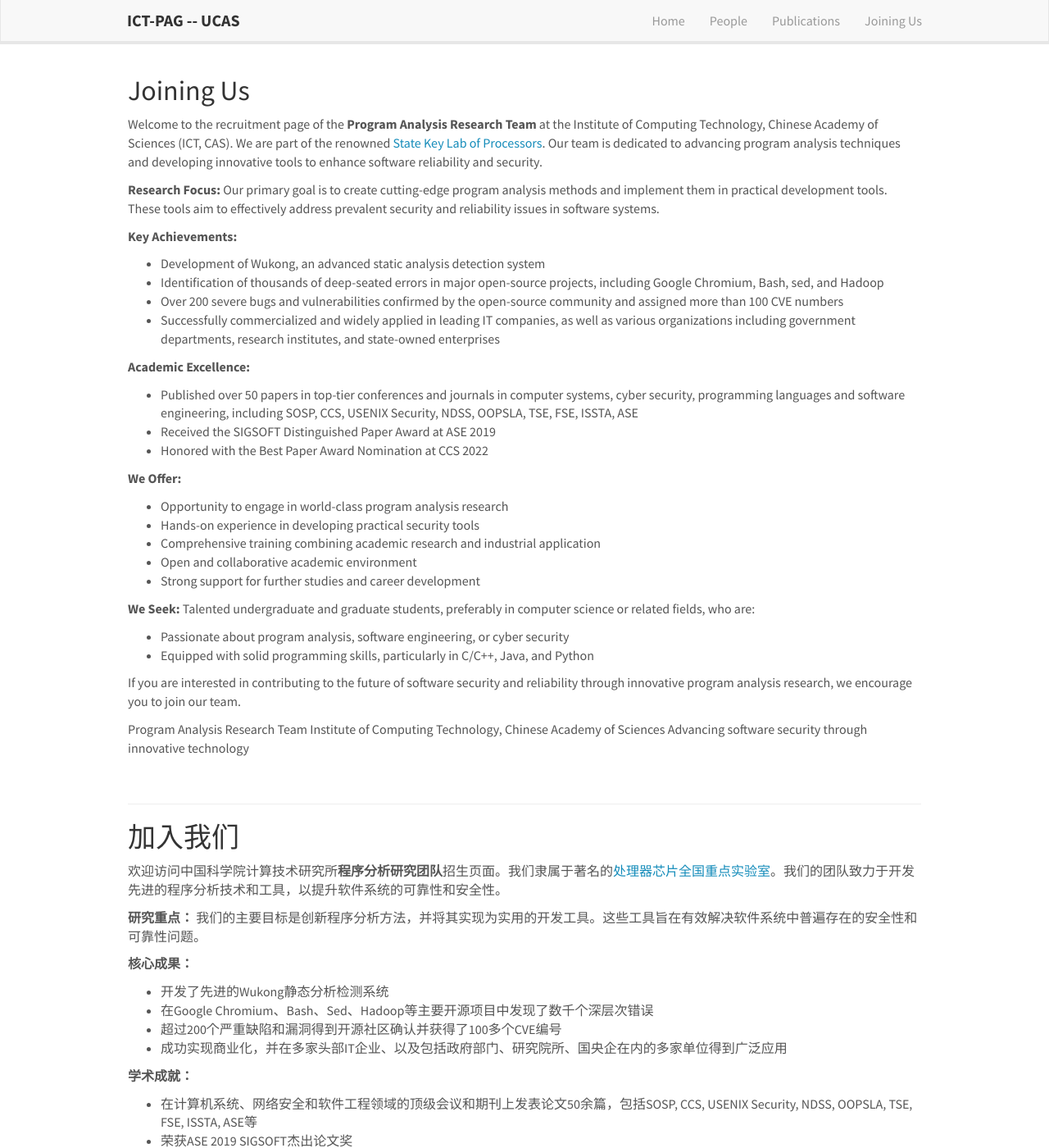
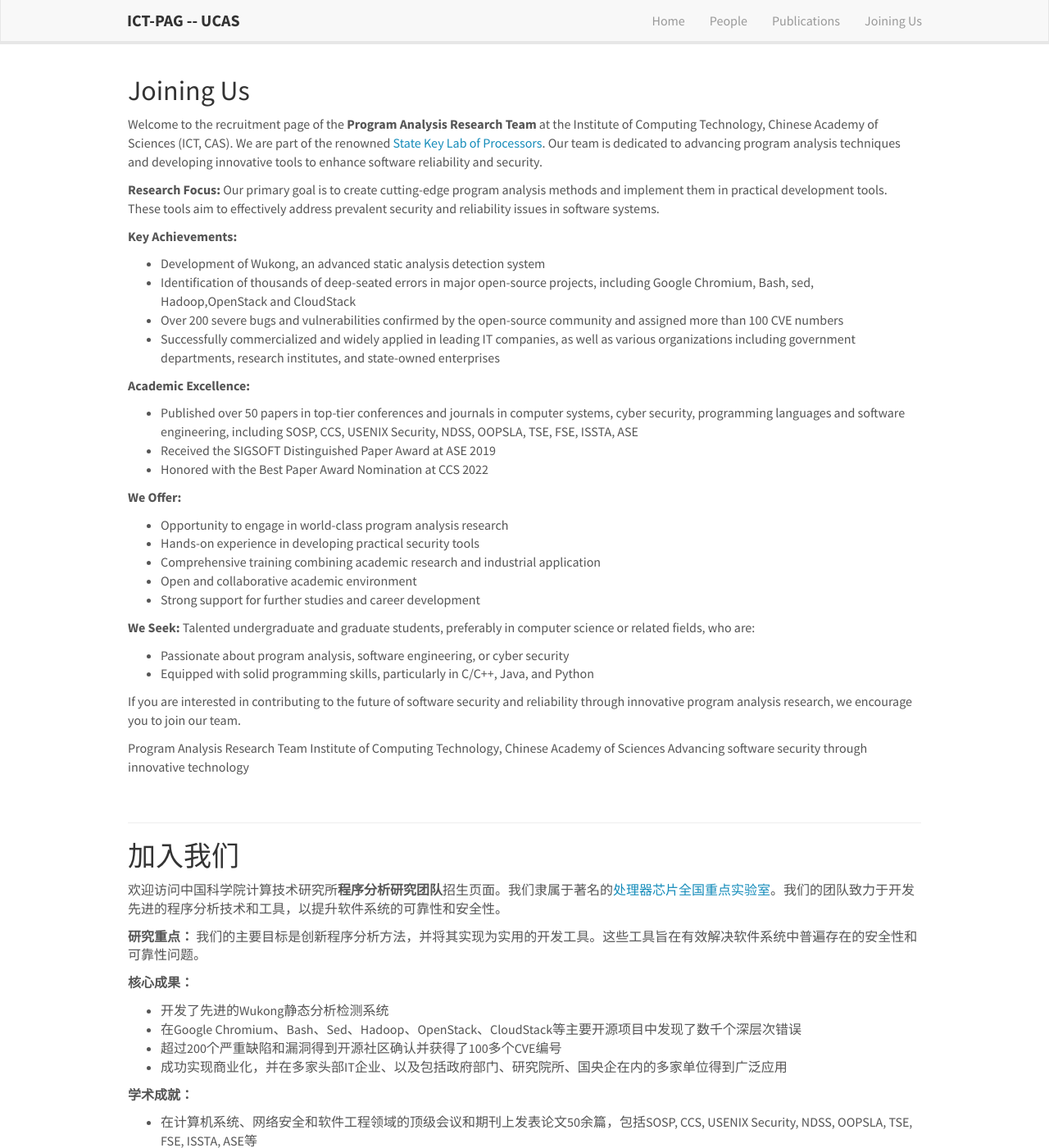
Before and after one commit to ict-pag/ict-pag.github.io, a Jekyll site: the page built from _pages/joining.md, in a window 1280 px wide and 1400 px high. Shown: the whole window at 82% size. Built offline with Jekyll 4.4.1, drawn with Linux system fonts in a browser that asks for light colours; nearby versions of some CDN libraries.

Commit message:
Update joining.md

```diff
--- a/_pages/joining.md
+++ b/_pages/joining.md
@@ -14,7 +14,7 @@ Our primary goal is to create cutting-edge program analysis methods and implemen
 
 **Key Achievements:**
 - Development of Wukong, an advanced static analysis detection system
-- Identification of thousands of deep-seated errors in major open-source projects, including Google Chromium, Bash, sed, and Hadoop
+- Identification of thousands of deep-seated errors in major open-source projects, including Google Chromium, Bash, sed,  Hadoop,OpenStack and CloudStack
 - Over 200 severe bugs and vulnerabilities confirmed by the open-source community and assigned more than 100 CVE numbers
 - Successfully commercialized and widely applied in leading IT companies, as well as various organizations including government departments, research institutes, and state-owned enterprises
 
@@ -55,7 +55,7 @@ Advancing software security through innovative technology
 
 **核心成果：**
 - 开发了先进的Wukong静态分析检测系统
-- 在Google Chromium、Bash、Sed、Hadoop等主要开源项目中发现了数千个深层次错误
+- 在Google Chromium、Bash、Sed、Hadoop、OpenStack、CloudStack等主要开源项目中发现了数千个深层次错误
 - 超过200个严重缺陷和漏洞得到开源社区确认并获得了100多个CVE编号
 - 成功实现商业化，并在多家头部IT企业、以及包括政府部门、研究院所、国央企在内的多家单位得到广泛应用
 
```
